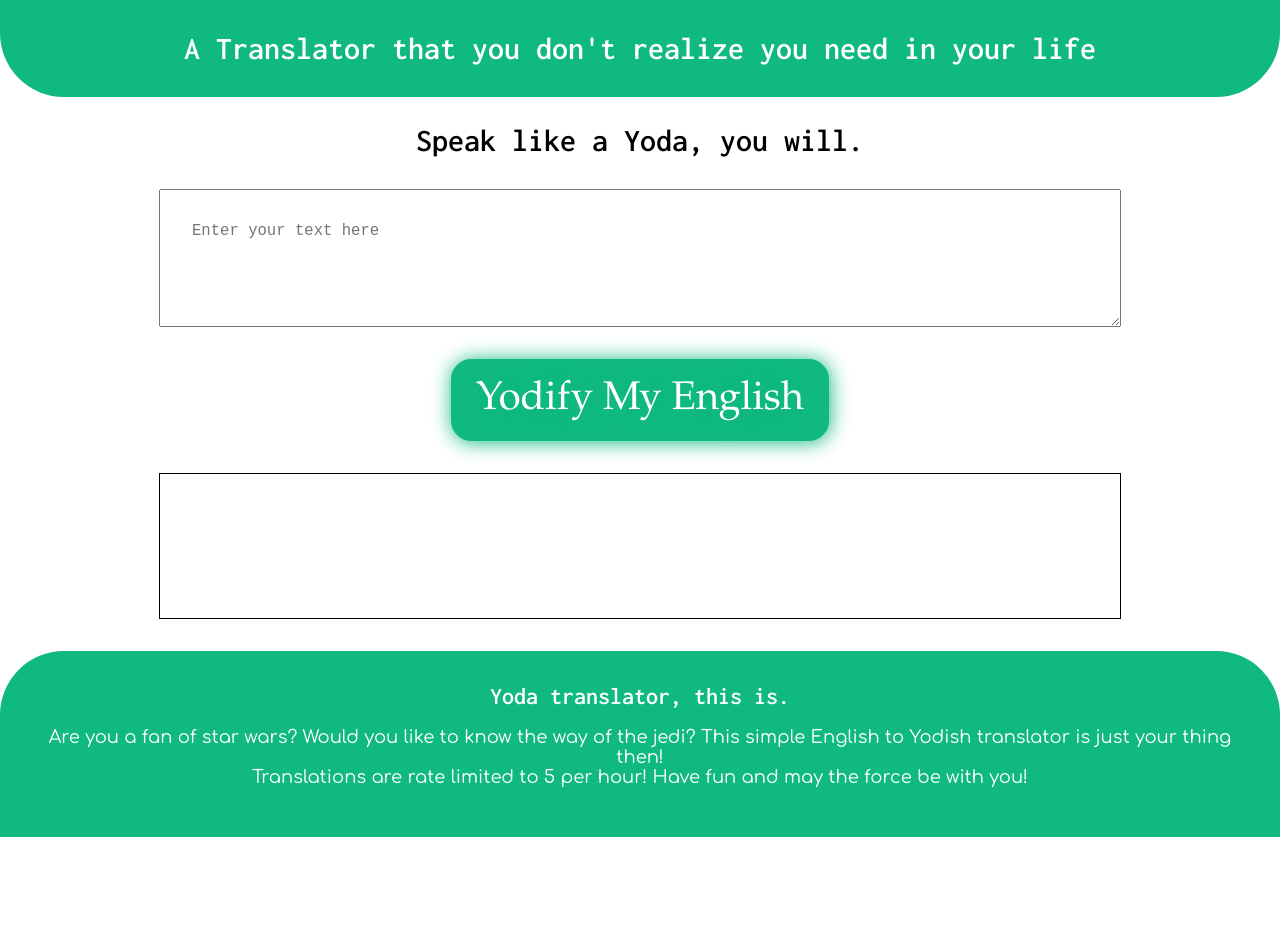
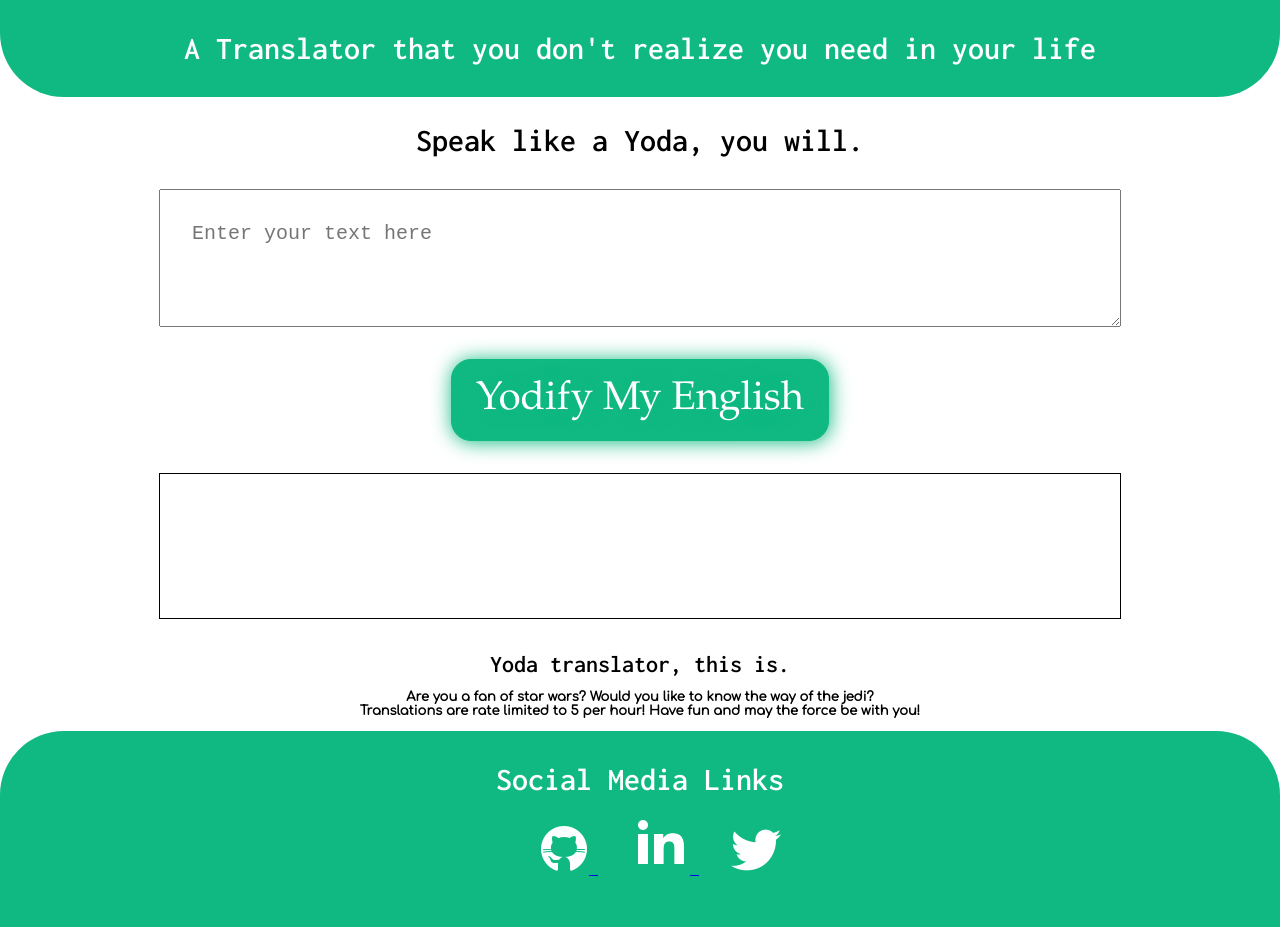
Before and after one commit to Sameony/Yodify_thy_english, a plain HTML site: page index.html in a window 1280 px wide. Before the commit the page ends 837 px from the top, so only its background shows below. Drawn offline with Linux system fonts and the light colour scheme.

Commit message:
feat: new footer added social link icons

```diff
--- a/css/styles.css
+++ b/css/styles.css
@@ -12,6 +12,7 @@
 }
 p{
     font-family: 'Comfortaa', cursive;
+    font-size: small;
 }
 #txt-input{
     margin:auto;
@@ -21,7 +22,7 @@
     display: block;
     width: 70%;
     height: 4.5rem;
-    font-size: larger;
+    font-size: x-large;
 }
 
 
@@ -34,6 +35,7 @@
     margin: auto;
     margin-bottom: 2rem;
     margin-top: 2rem;
+    font-size: x-large;
 }
 
 
@@ -108,8 +110,12 @@
     border-radius:4rem   4rem 0 0;
     font-size: large;
 }
-
 .footer-header{
+    font-size: xx-large;
+    font-weight: bolder;
+}
+.bot-header{
+    text-align: center;
     font-size: x-large;
     font-weight: bold;
 }
--- a/index.html
+++ b/index.html
@@ -8,7 +8,7 @@
     <link href="css/styles.css" rel="stylesheet" />
 
     <!-- Favicon -->
-    <link href="Css/favicon.ico" rel="icon">
+    <link href="/Media/favicon.ico" rel="icon">
 
 </head>
 <body>
@@ -27,14 +27,34 @@
 
     <div id="txt-output"></div>
 
-    <footer class="footer">
-        <div class="footer-header">Yoda translator, this is.</div>
-        <p>Are you a fan of star wars? Would you like to know the way of the jedi?
-            This simple English to Yodish translator is just your thing then!<br>
+    <div class="bot-header">Yoda translator, this is.
+        <p>Are you a fan of star wars? Would you like to know the way of the jedi?<br>
             Translations are rate limited to 5 per hour!
             Have fun and may the force be with you!
         </p>
+    </div>
+    <footer class="footer">
 
+        <div class="footer-header">Social Media Links</div>
+        <ul class="list-non-bullet">
+            <li class="list-item-inline">
+                <a href="https://github.com/Sameony">
+                    <img src="/Media/icons8-github-50.png" alt="icon-github">
+                </a>
+            </li>
+            <li class="list-item-inline">
+                <a
+                href="https://www.linkedin.com/in/mohammed-sameer-786485219/">
+                    <img src="/Media/icons8-linkedin-2-60.png" alt="Icon-linkedin">
+                </a>
+            </li>
+            <li class="list-item-inline">
+                <a href="/">
+                    <img src="/Media/icons8-twitter-50.png" alt="Icon-twitter">
+                </a>
+            </li>
+
+        </ul>
     </footer>
 
 
```
Also changed, not shown: Media/BabyYoda.jpg (renamed from BabyYoda.jpg), Media/favicon.ico (renamed from css/favicon.ico), Media/icons8-github-50.png (added), Media/icons8-linkedin-2-60.png (added), Media/icons8-twitter-50.png (added).
